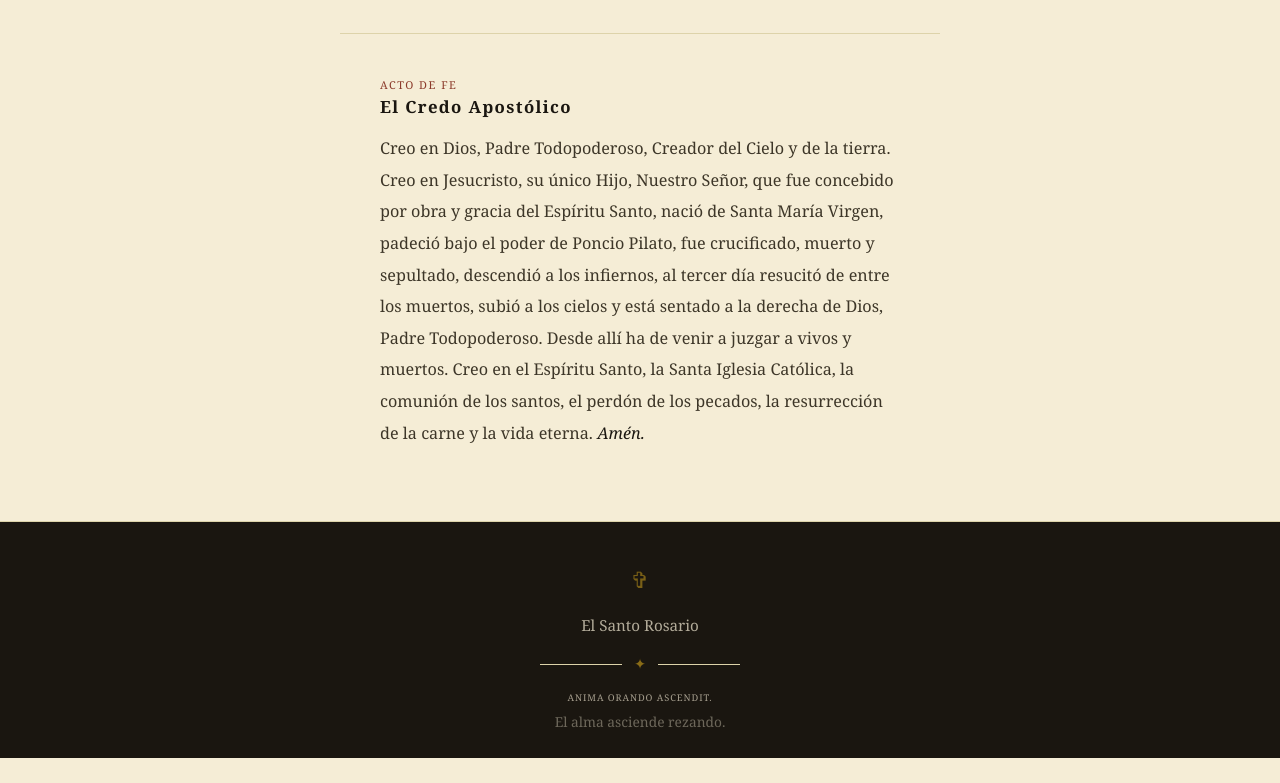
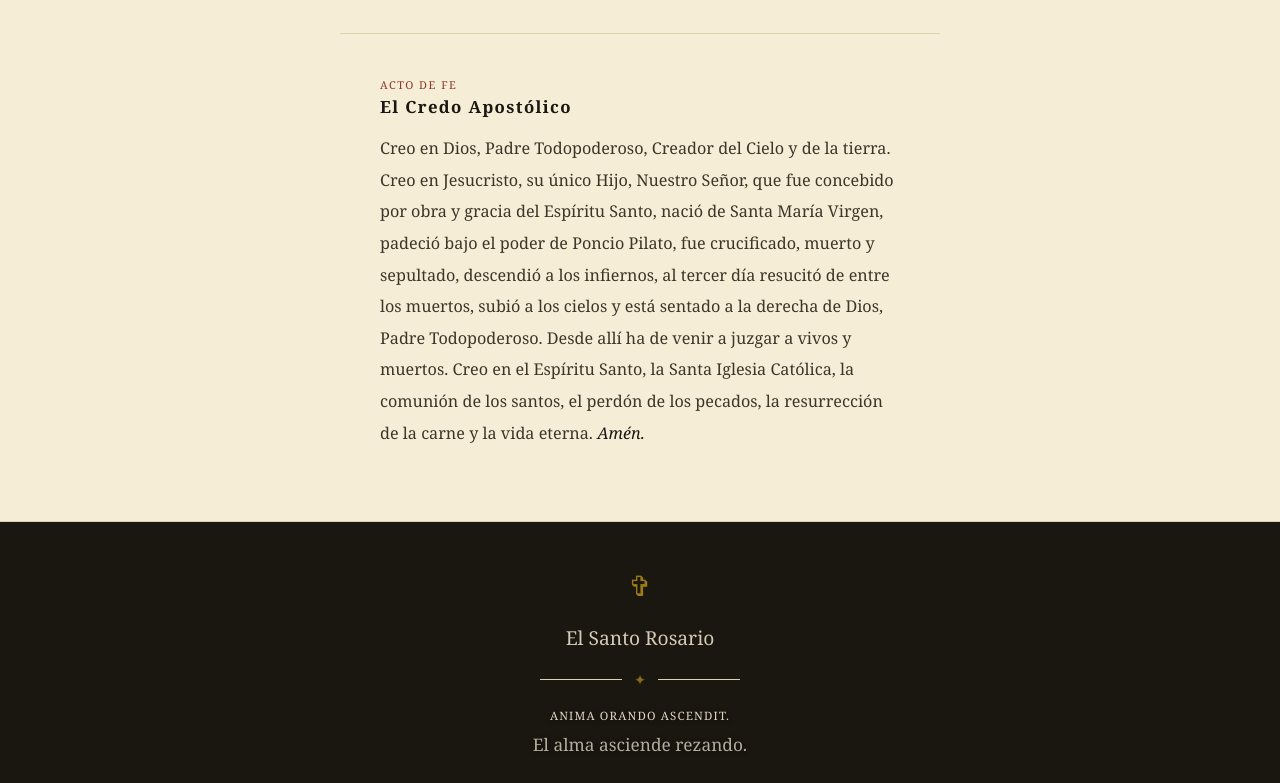
Before and after one commit to sistaterro/santo_rosario, a website: page www/index.html in a window 1280 px wide. Shown: the part 1865-2648 px from the top of the page. Before the commit the page ends 2623 px from the top, so only its background shows below. Drawn offline with Linux system fonts and the light colour scheme.

Commit message:
Improve Latin footer readability

```diff
--- a/www/css/styles.css
+++ b/www/css/styles.css
@@ -971,17 +971,17 @@ img{display:block;max-width:100%;}
   text-align:center;
 }
 .footer-cruz{
-  font-size:1.4rem;
+  font-size:1.75rem;
   display:block;margin-bottom:14px;
-  color:var(--oro);opacity:.6;
+  color:var(--oro);opacity:.82;
 }
 .footer-nombre{
-  font-family:var(--decor);font-size:.95rem;
-  color:rgba(245,237,214,.7);
+  font-family:var(--decor);font-size:1.2rem;
+  color:rgba(245,237,214,.84);
   margin-bottom:6px;
 }
 .footer-copy{
-  font-family:var(--cinzel);font-size:.58rem;
+  font-family:var(--cinzel);font-size:.72rem;
   letter-spacing:.1em;text-transform:uppercase;
   color:rgba(245,237,214,.2);
 }
@@ -991,14 +991,16 @@ img{display:block;max-width:100%;}
   gap:6px;
 }
 .footer-copy--latin span:first-child{
-  color:rgba(245,237,214,.64);
+  color:rgba(255,248,225,.86);
+  text-shadow:0 1px 5px rgba(0,0,0,.45);
 }
 .footer-copy--latin span:last-child{
   font-family:var(--fell);
-  font-size:.86rem;
+  font-size:1.08rem;
   letter-spacing:0;
   text-transform:none;
-  color:rgba(245,237,214,.38);
+  color:rgba(255,248,225,.68);
+  text-shadow:0 1px 5px rgba(0,0,0,.4);
 }
 
 
```
